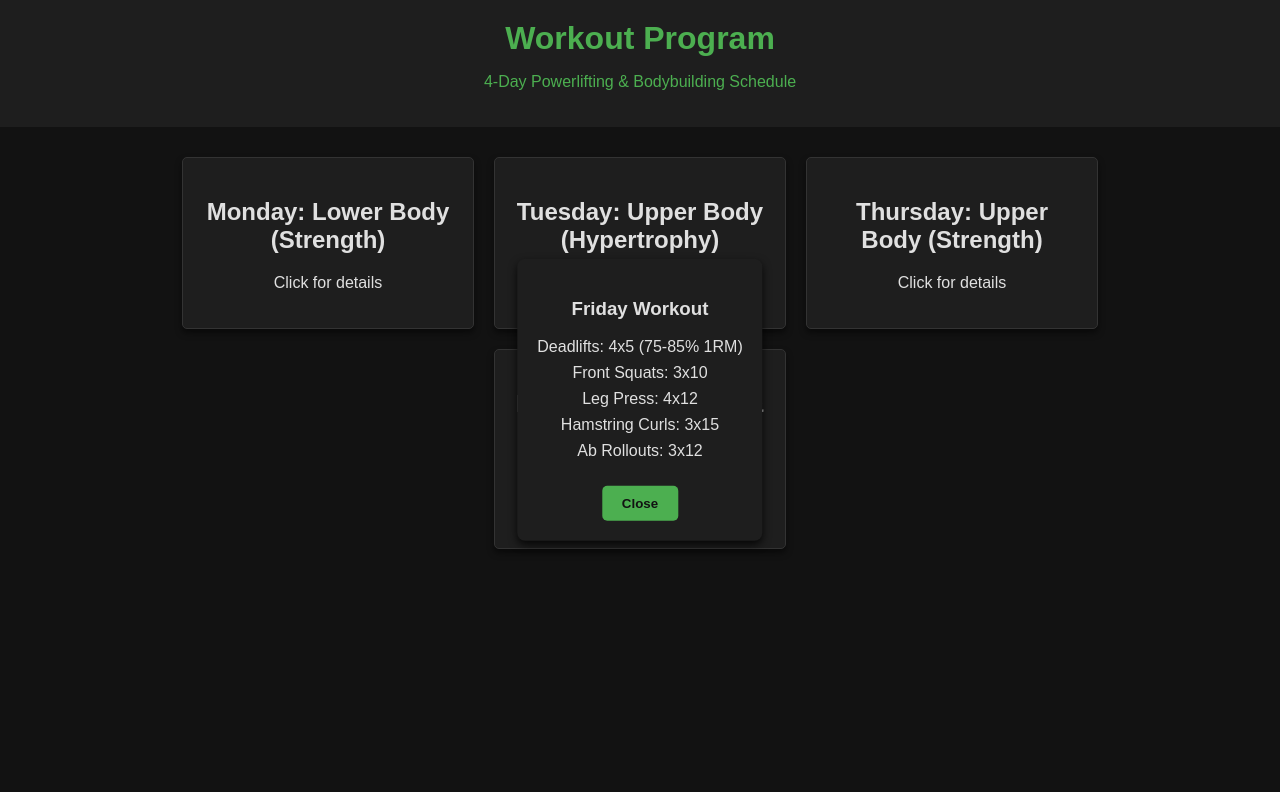
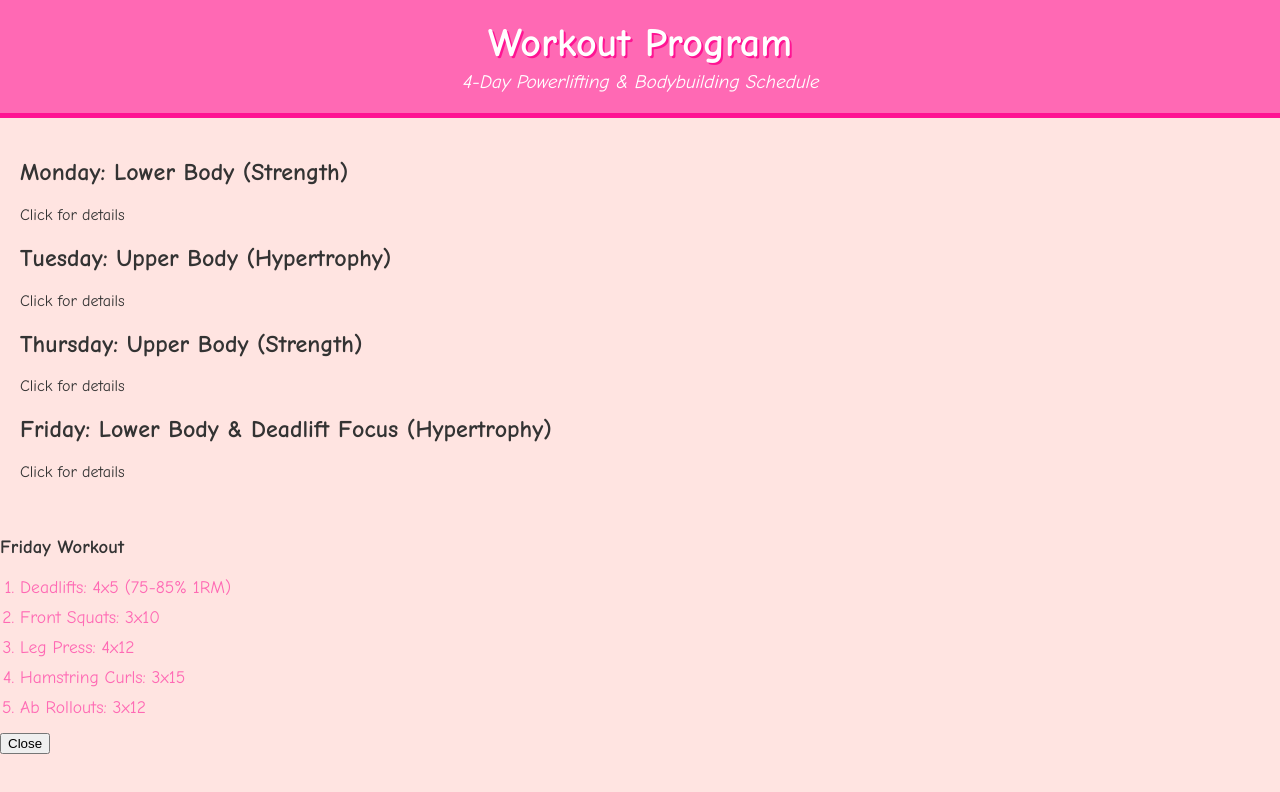
Before and after one commit to panagoth/4-Day-Fitness-Plan, a plain HTML site: page index.html in a window 1280 px wide. Both pictures are taken after a click on the element 640 px from the left and 448 px from the top of the page. Drawn offline with Linux system fonts and the light colour scheme.

Commit message:
styles.css

```diff
--- a/styles.css
+++ b/styles.css
@@ -1,91 +1,72 @@
-/* Βασικές ρυθμίσεις */
+/* General Styles */
 body {
-    font-family: Arial, sans-serif;
+  font-family: 'Comic Sans MS', cursive, sans-serif;
   margin: 0;
   padding: 0;
-    background-color: #121212; /* Σκούρο φόντο */
-    color: #e0e0e0; /* Ανοιχτόχρωμο κείμενο */
+  background-color: #ffe4e1; /* Απαλό ροζ */
+  color: #333;
 }
 
-/* Επικεφαλίδα */
+/* Header Styles */
 header {
+  background-color: #ff69b4; /* Ροζ χρώμα */
+  color: white;
   text-align: center;
-    background-color: #1e1e1e; /* Σκούρο γκρι */
-    color: #4CAF50; /* Πράσινο */
   padding: 20px 0;
+  border-bottom: 5px solid #ff1493; /* Πιο σκούρο ροζ */
 }
 
-h1 {
+header h1 {
   margin: 0;
+  font-size: 2.5rem;
+  font-weight: bold;
+  text-shadow: 2px 2px #ff1493;
 }
 
+header p {
+  margin: 5px 0 0;
+  font-size: 1.2rem;
+  font-style: italic;
+}
+
+/* Main Content Styles */
 main {
-    display: flex;
-    flex-wrap: wrap;
-    justify-content: center;
   padding: 20px;
 }
 
-/* Κάρτες για τις ημέρες */
-.day {
-    background-color: #1e1e1e; /* Σκούρο γκρι */
-    border: 1px solid #333; /* Σκούρο περίγραμμα */
-    border-radius: 5px;
-    margin: 10px;
+section {
+  background: white;
+  margin: 10px 0;
   padding: 20px;
-    width: 250px;
-    text-align: center;
-    cursor: pointer;
-    box-shadow: 0 4px 6px rgba(0, 0, 0, 0.5);
-    transition: transform 0.2s;
+  border-radius: 12px; /* Στρογγυλεμένες γωνίες */
+  box-shadow: 0 4px 8px rgba(255, 105, 180, 0.2); /* Απαλή ροζ σκιά */
+  border: 2px dashed #ff69b4; /* Ροζ περίγραμμα */
 }
 
-.day:hover {
-    transform: scale(1.05);
-    border-color: #4CAF50; /* Πράσινο hover */
-}
-
-/* Λεπτομέρειες ημέρας */
-.details {
-    position: fixed;
-    top: 50%;
-    left: 50%;
-    transform: translate(-50%, -50%);
-    background-color: #1e1e1e; /* Σκούρο γκρι */
-    padding: 20px;
-    border-radius: 8px;
-    box-shadow: 0 4px 8px rgba(0, 0, 0, 0.8);
-    z-index: 1000;
-    max-width: 400px;
+section h2 {
+  color: #ff1493; /* Φούξια */
+  margin-bottom: 10px;
   text-align: center;
 }
 
-.hidden {
-    display: none;
-}
-
-/* Κουμπιά */
-button {
-    background-color: #4CAF50; /* Πράσινο */
-    color: #121212; /* Σκούρο κείμενο */
-    border: none;
-    padding: 10px 20px;
-    border-radius: 5px;
-    cursor: pointer;
-    margin-top: 10px;
-    font-weight: bold;
-}
-
-button:hover {
-    background-color: #45a049; /* Σκούρο πράσινο hover */
-}
-
-/* Λίστα */
 ul {
-    list-style-type: none;
-    padding: 0;
+  list-style-type: heart; /* Καρδούλες */
+  padding-left: 20px;
+  color: #ff69b4;
 }
 
 ul li {
-    margin: 8px 0;
+  margin-bottom: 10px;
+  font-size: 1.1rem;
 }
+
+/* Footer Styles */
+footer {
+  text-align: center;
+  background-color: #ff69b4;
+  color: white;
+  padding: 10px 0;
+  margin-top: 20px;
+  font-size: 0.9rem;
+  border-top: 5px solid #ff1493;
+}
```
Lines whose indentation alone changed are shown as unchanged.
